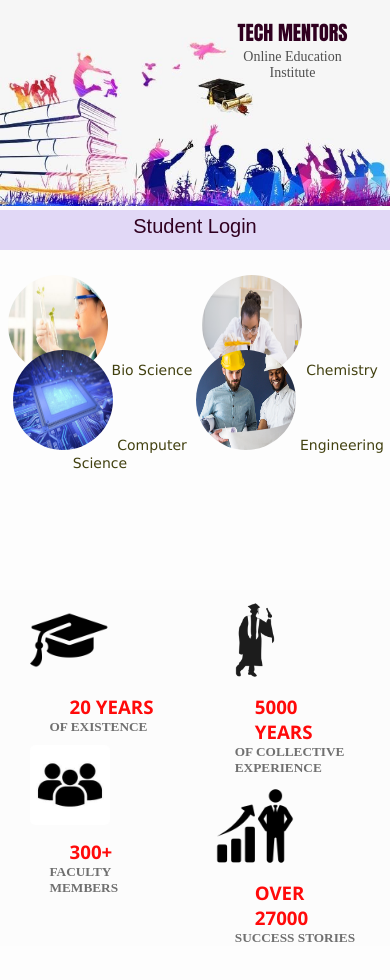
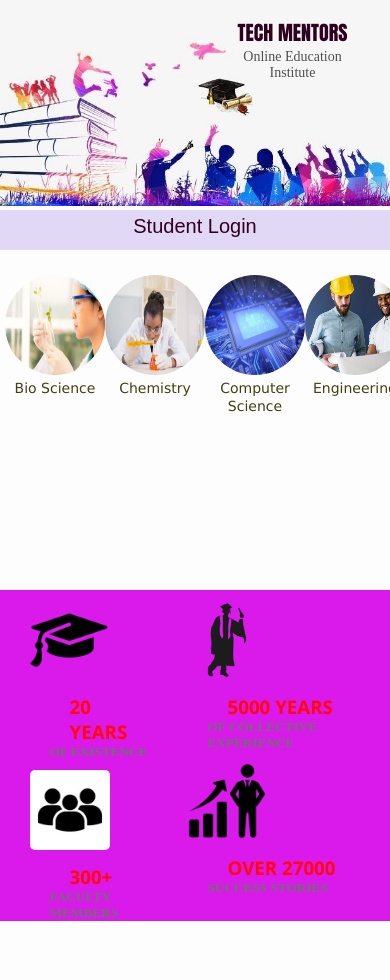
Before and after one commit to sithusss/my_web-miniproject, a plain HTML site: page index.html in a window 390 px wide. Shown: the part 120-1100 px from the top of the page. Drawn offline with Linux system fonts and the light colour scheme.

Commit message:
Update contain.css

```diff
--- a/contain.css
+++ b/contain.css
@@ -390,11 +390,9 @@ h5{
     }
 
     .pic_link{
-        display: grid;
-        grid-template-rows: 25% 25% 25% 25%;
-        height: 300px;
-
         padding: 5px;
+        display:flex;
+        flex-direction:coloumn;
     }
     #bio,#chem,#cs,#engi{
         padding: 0%;
@@ -434,10 +432,9 @@ h5{
     }
     .icons{
         padding-left: 5%;
-        background-color: rgb(252, 252, 252);
-        display: grid;
-        grid-template-columns: 50% 50%;
-        grid-template-rows: 50% 50% ;
+        background-color: rgb(218, 25, 235);
+        display:flex;
+        flex-direction:coloumn;
 
     }
 
```
